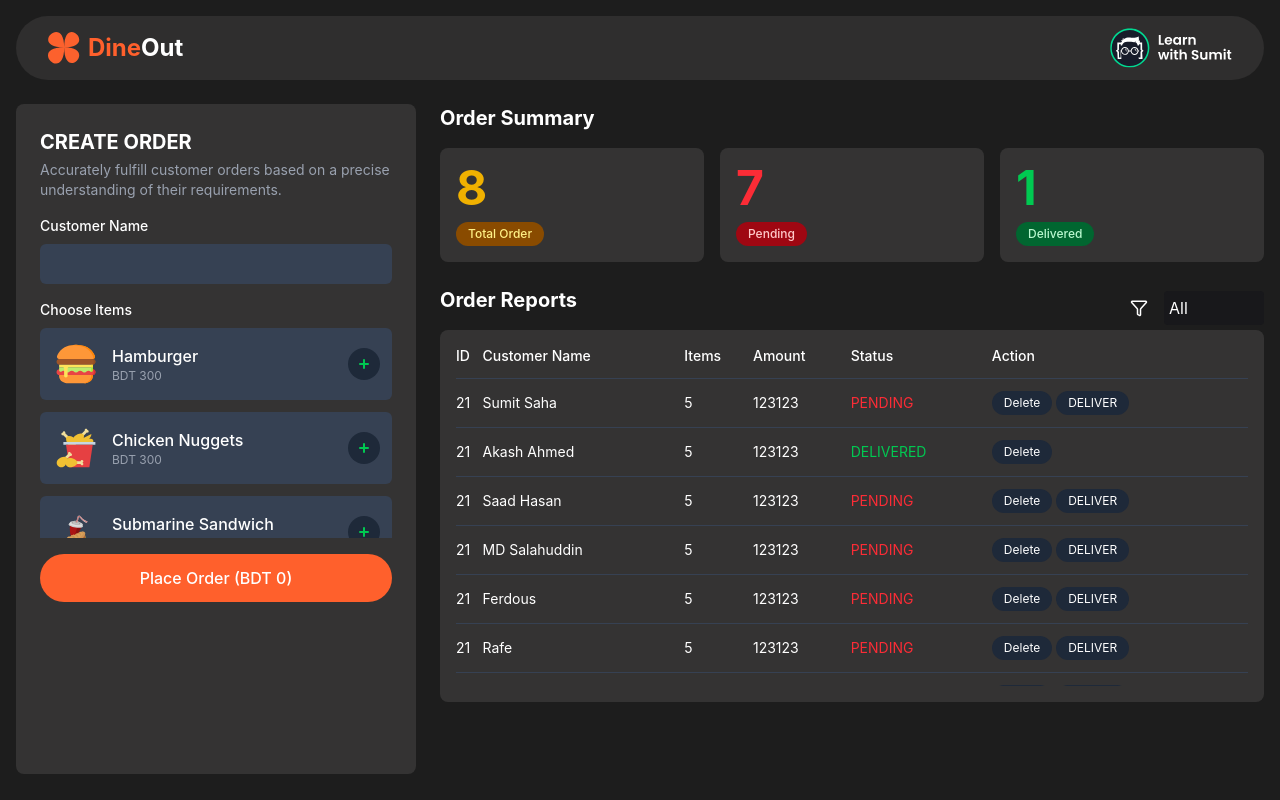
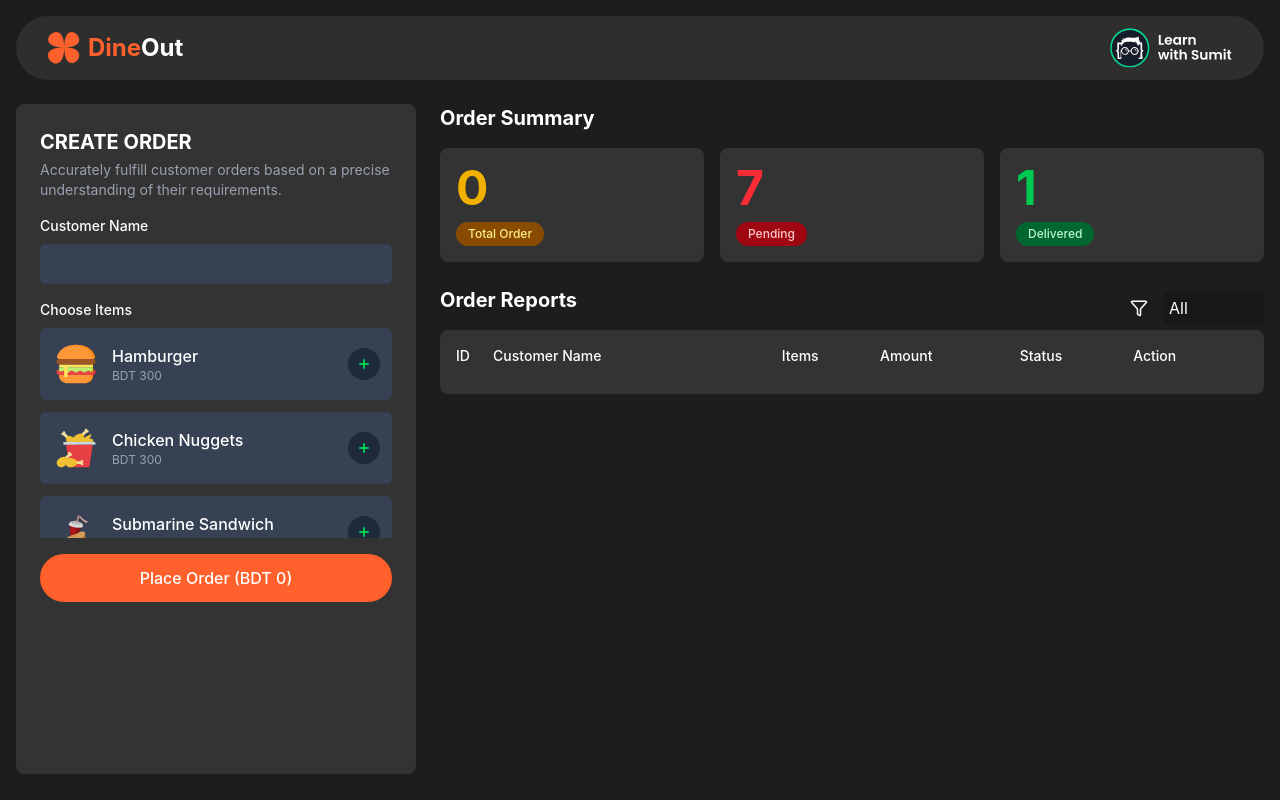
Before and after one commit to MD-Moniruzzaman-Arafat/lws-project-2, a React (Vite) app: page / in a window 1280 px wide. Built offline with nearby package versions, Linux system fonts and the light colour scheme.

Commit message:
form data properly create and show total order and show order report

```diff
--- a/src/App.jsx
+++ b/src/App.jsx
@@ -14,6 +14,7 @@ function App() {
     totalAmount: 0,
     orderStatus: '',
   });
+  const [totalOrder, setTotalOrder] = useState([]);
 
   return (
     <>
@@ -30,13 +31,15 @@ function App() {
             setItemCount={setItemCount}
             orderItem={orderItem}
             setOrderItem={setOrderItem}
+            totalOrder={totalOrder}
+            setTotalOrder={setTotalOrder}
           />
           <div className="md:col-span-2 h-[calc(100vh_-_130px)]">
             {/* order summary */}
-            <OrderSummary />
+            <OrderSummary totalOrder={totalOrder} />
 
             {/* order report */}
-            <OrderReport />
+            <OrderReport totalOrder={totalOrder} />
           </div>
         </div>
       </div>
--- a/src/components/createOrder/NameInputField.jsx
+++ b/src/components/createOrder/NameInputField.jsx
@@ -1,6 +1,7 @@
 export default function NameInputField({ userName, setUserName }) {
   function handleChange(e) {
     setUserName(e.target.value);
+    console.log(e.target.value);
   }
 
   return (
--- a/src/components/createOrder/chooseItems/HamburgerItem.jsx
+++ b/src/components/createOrder/chooseItems/HamburgerItem.jsx
@@ -10,14 +10,16 @@ export default function HamburgerItem({
 }) {
   const [selectItem, setSelectItem] = useState(true);
 
-  function handleSelectItem() {
+  function handleSelectItem(e) {
+    e.stopPropagation();
     setSelectItem(!selectItem);
     setTotalPrice(totalPrice + 300);
     setItemCount(itemCount + 1);
     console.log(totalPrice);
   }
 
-  function handleRemoveItem() {
+  function handleRemoveItem(e) {
+    e.stopPropagation();
     setSelectItem(!selectItem);
     setTotalPrice(totalPrice - 300);
     setItemCount(itemCount - 1);
--- a/src/components/orderReport/OrderReport.jsx
+++ b/src/components/orderReport/OrderReport.jsx
@@ -1,4 +1,6 @@
-export default function OrderReport() {
+import OrderReportCard from './OrderReportCard';
+
+export default function OrderReport({ totalOrder }) {
   return (
     <>
       <div>
@@ -42,153 +44,13 @@ export default function OrderReport() {
               </thead>
               <tbody className="text-sm">
                 {/* <!-- Row 1 --> */}
-                <tr className="border-t border-gray-700">
-                  <td className="py-3">21</td>
-                  <td className="py-3">Sumit Saha</td>
-                  <td className="py-3">5</td>
-                  <td className="py-3">123123</td>
-                  <td className="py-3">
-                    <span className="text-red-500">PENDING</span>
-                  </td>
-                  <td className="py-3">
-                    <button className="bg-gray-800 hover:bg-red-600 text-xs px-3 py-1 rounded-full mr-1 transition-colors duration-300">
-                      Delete
-                    </button>
-                    <button className="bg-gray-800 hover:bg-green-600 text-xs px-3 py-1 rounded-full transition-colors duration-300">
-                      DELIVER
-                    </button>
-                  </td>
-                </tr>
-
-                {/* <!-- Row 2 --> */}
-                <tr className="border-t border-gray-700">
-                  <td className="py-3">21</td>
-                  <td className="py-3">Akash Ahmed</td>
-                  <td className="py-3">5</td>
-                  <td className="py-3">123123</td>
-                  <td className="py-3">
-                    <span className="text-green-500">DELIVERED</span>
-                  </td>
-                  <td className="py-3">
-                    <button className="bg-gray-800 hover:bg-red-600 text-xs px-3 py-1 rounded-full mr-1 transition-colors duration-300">
-                      Delete
-                    </button>
-                  </td>
-                </tr>
-
-                {/* <!-- Row 3 --> */}
-                <tr className="border-t border-gray-700">
-                  <td className="py-3">21</td>
-                  <td className="py-3">Saad Hasan</td>
-                  <td className="py-3">5</td>
-                  <td className="py-3">123123</td>
-                  <td className="py-3">
-                    <span className="text-red-500">PENDING</span>
-                  </td>
-                  <td className="py-3">
-                    <button className="bg-gray-800 hover:bg-red-600 text-xs px-3 py-1 rounded-full mr-1 transition-colors duration-300">
-                      Delete
-                    </button>
-                    <button className="bg-gray-800 hover:bg-green-600 text-xs px-3 py-1 rounded-full transition-colors duration-300">
-                      DELIVER
-                    </button>
-                  </td>
-                </tr>
-
-                {/* <!-- Row 4 --> */}
-                <tr className="border-t border-gray-700">
-                  <td className="py-3">21</td>
-                  <td className="py-3">MD Salahuddin</td>
-                  <td className="py-3">5</td>
-                  <td className="py-3">123123</td>
-                  <td className="py-3">
-                    <span className="text-red-500">PENDING</span>
-                  </td>
-                  <td className="py-3">
-                    <button className="bg-gray-800 hover:bg-red-600 text-xs px-3 py-1 rounded-full mr-1 transition-colors duration-300">
-                      Delete
-                    </button>
-                    <button className="bg-gray-800 hover:bg-green-600 text-xs px-3 py-1 rounded-full transition-colors duration-300">
-                      DELIVER
-                    </button>
-                  </td>
-                </tr>
-
-                {/* <!-- Row 5 --> */}
-                <tr className="border-t border-gray-700">
-                  <td className="py-3">21</td>
-                  <td className="py-3">Ferdous</td>
-                  <td className="py-3">5</td>
-                  <td className="py-3">123123</td>
-                  <td className="py-3">
-                    <span className="text-red-500">PENDING</span>
-                  </td>
-                  <td className="py-3">
-                    <button className="bg-gray-800 hover:bg-red-600 text-xs px-3 py-1 rounded-full mr-1 transition-colors duration-300">
-                      Delete
-                    </button>
-                    <button className="bg-gray-800 hover:bg-green-600 text-xs px-3 py-1 rounded-full transition-colors duration-300">
-                      DELIVER
-                    </button>
-                  </td>
-                </tr>
-
-                {/* <!-- Row 6 --> */}
-                <tr className="border-t border-gray-700">
-                  <td className="py-3">21</td>
-                  <td className="py-3">Rafe</td>
-                  <td className="py-3">5</td>
-                  <td className="py-3">123123</td>
-                  <td className="py-3">
-                    <span className="text-red-500">PENDING</span>
-                  </td>
-                  <td className="py-3">
-                    <button className="bg-gray-800 hover:bg-red-600 text-xs px-3 py-1 rounded-full mr-1 transition-colors duration-300">
-                      Delete
-                    </button>
-                    <button className="bg-gray-800 hover:bg-green-600 text-xs px-3 py-1 rounded-full transition-colors duration-300">
-                      DELIVER
-                    </button>
-                  </td>
-                </tr>
-
-                {/* <!-- Row 7 --> */}
-                <tr className="border-t border-gray-700">
-                  <td className="py-3">21</td>
-                  <td className="py-3">Sarwar</td>
-                  <td className="py-3">5</td>
-                  <td className="py-3">123123</td>
-                  <td className="py-3">
-                    <span className="text-red-500">PENDING</span>
-                  </td>
-                  <td className="py-3">
-                    <button className="bg-gray-800 hover:bg-red-600 text-xs px-3 py-1 rounded-full mr-1 transition-colors duration-300">
-                      Delete
-                    </button>
-                    <button className="bg-gray-800 hover:bg-green-600 text-xs px-3 py-1 rounded-full transition-colors duration-300">
-                      DELIVER
-                    </button>
-                  </td>
-                </tr>
-
-                {/* <!-- Row 8 --> */}
-                <tr className="border-t border-gray-700">
-                  <td className="py-3">21</td>
-                  <td className="py-3">Obaidul</td>
-                  <td className="py-3">5</td>
-                  <td className="py-3">123123</td>
-                  <td className="py-3">
-                    <span className="text-red-500">PENDING</span>
-                  </td>
-                  <td className="py-3">
-                    <button className="bg-gray-800 hover:bg-red-600 text-xs px-3 py-1 rounded-full mr-1 transition-colors duration-300">
-                      Delete
-                    </button>
-                    <button className="bg-gray-800 hover:bg-green-600 text-xs px-3 py-1 rounded-full transition-colors duration-300">
-                      DELIVER
-                    </button>
-                  </td>
-                </tr>
+                {totalOrder?.map((order, index) => (
+                  <OrderReportCard
+                    key={order.name}
+                    order={order}
+                    index={index}
+                  />
+                ))}
               </tbody>
             </table>
           </div>
--- /dev/null
+++ b/src/components/orderReport/OrderReportCard.jsx
@@ -0,0 +1,23 @@
+export default function OrderReportCard({ order, index }) {
+  return (
+    <>
+      <tr className="border-t border-gray-700">
+        <td className="py-3">{index + 1}</td>
+        <td className="py-3">{order.name}</td>
+        <td className="py-3">{order.totalItem}</td>
+        <td className="py-3">{order.totalAmount}</td>
+        <td className="py-3">
+          <span className="text-red-500">{order.orderStatus}</span>
+        </td>
+        <td className="py-3">
+          <button className="bg-gray-800 hover:bg-red-600 text-xs px-3 py-1 rounded-full mr-1 transition-colors duration-300">
+            Delete
+          </button>
+          <button className="bg-gray-800 hover:bg-green-600 text-xs px-3 py-1 rounded-full transition-colors duration-300">
+            DELIVER
+          </button>
+        </td>
+      </tr>
+    </>
+  );
+}
--- a/src/components/orderSummary/OrderSummary.jsx
+++ b/src/components/orderSummary/OrderSummary.jsx
@@ -1,15 +1,15 @@
-import DeliveredOrder from './DeliveredOrder'
-import PendingOrder from './PendingOrder'
-import TotalOrder from './TotalOrder'
+import TotalOrder from '../orderSummary/TotalOrder.jsx';
+import DeliveredOrder from './DeliveredOrder';
+import PendingOrder from './PendingOrder';
 
-export default function OrderSummary() {
+export default function OrderSummary({ totalOrder }) {
   return (
     <>
       <div>
         <h2 className="text-xl font-bold mb-4">Order Summary</h2>
         <div className="grid grid-cols-3 gap-4 mb-6">
           {/* <!-- Total Orders --> */}
-          <TotalOrder />
+          <TotalOrder totalOrder={totalOrder} />
 
           {/* <!-- Pending Orders --> */}
           <PendingOrder />
@@ -19,5 +19,5 @@ export default function OrderSummary() {
         </div>
       </div>
     </>
-  )
+  );
 }
--- a/src/components/orderSummary/TotalOrder.jsx
+++ b/src/components/orderSummary/TotalOrder.jsx
@@ -1,12 +1,15 @@
-export default function TotalOrder() {
+export default function TotalOrder({ totalOrder }) {
+  console.log(totalOrder);
   return (
     <>
       <div className="bg-cardbg rounded-lg p-4 relative overflow-hidden">
-        <div className="text-5xl font-bold text-yellow-500 mb-2">8</div>
+        <div className="text-5xl font-bold text-yellow-500 mb-2">
+          {totalOrder.length}
+        </div>
         <div className="bg-yellow-800 bg-opacity-50 text-yellow-200 text-xs font-medium px-3 py-1 rounded-full inline-block">
           Total Order
         </div>
       </div>
     </>
-  )
+  );
 }
```
Also changed, not shown: src/components/common/ToggleButton.jsx (+4 -4 lines), src/components/createOrder/CreateOrder.jsx (+8 -5 lines).
